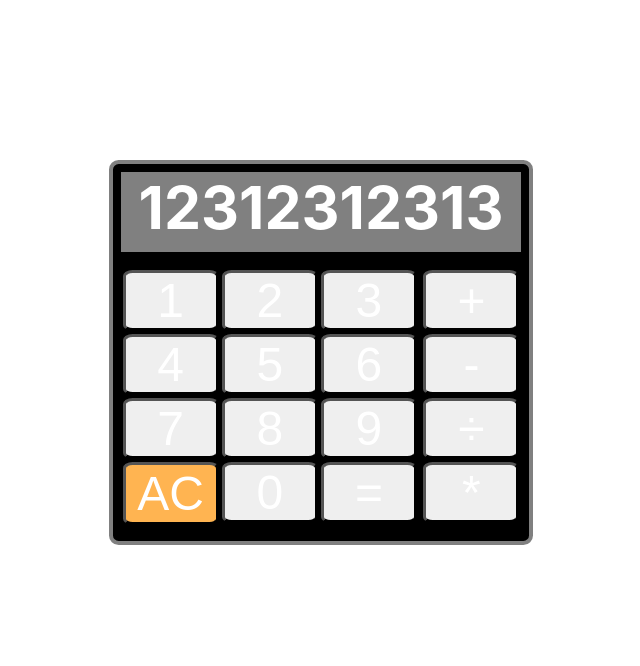
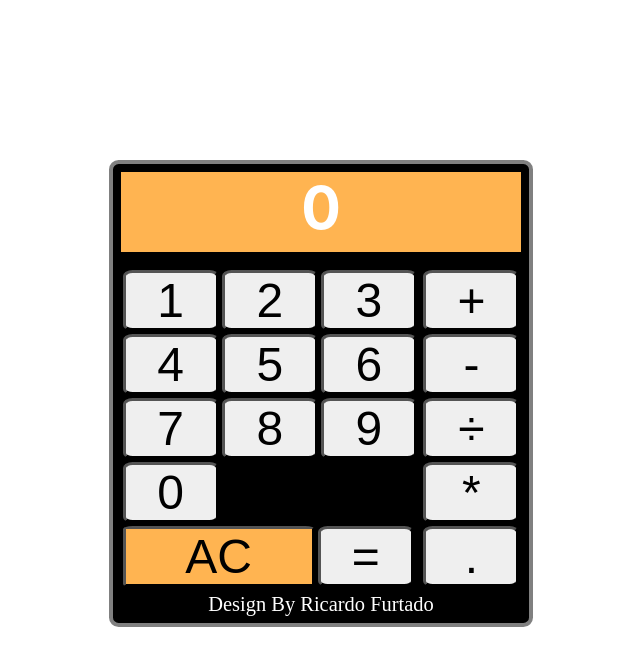
Before and after one commit to rickfurt/React-Calculator, a React (Create React App) app: page / in a window 1280 px wide. Shown: the top 666 px of the page, without its empty margins (319-959 px from the left). Built offline with nearby package versions, Linux system fonts and the light colour scheme.

Commit message:
handle Ac button / click values

```diff
--- a/src/App.css
+++ b/src/App.css
@@ -19,8 +19,7 @@
   margin: 5px 5px 10px 5px;
   width: auto;
   height: 50px;
-  background-color: gray;
-
+  background-color:#ffb451;
 }
 
 .preview{
@@ -53,7 +52,7 @@
 }
 
 .operator,.number{
-  color: white;
+  color: black;
   font-size: 30px;
   text-align: center;
   width: 60px;
@@ -61,12 +60,41 @@
   border-radius:10%;
 }
 
+.number:hover{
+  background-color: black;
+  color:white;
+  transform: scale(0.9)
+}
+
+.operator:hover{
+  background-color: black;
+  color:white;
+  transform: scale(0.9)
+}
+
+
 .clear{
-  width: 60px;
-  border-radius:10%;
+  width: 120px;
+  border-radius:5%;
   background-color:#ffb451;
   /* border:1px solid white; */
-  color: white;
+  color: black;
   font-size: 30px;
   margin:1px 1px 0 1px;
 }
+
+.clear:hover{
+  background-color: black;
+  color:white;
+  transform: scale(0.9)
+}
+
+.credit{
+  color:white;
+  display: flex;
+  justify-content: center;
+  font-size: 0.8rem;
+  line-height: 0.2rem;
+  align-items: center;
+  margin-top: 8px;
+}
--- a/src/App.js
+++ b/src/App.js
@@ -2,32 +2,67 @@ import React, { Component } from 'react';
 import './App.css';
 
 class App extends Component {
+  constructor(){
+    super()
+    this.state = {
+      display:0,
+      store:[],
+      initial:0
+    }
+    this.handleClick = this.handleClick.bind(this);
+    this.clear = this.clear.bind(this);
+  }
+
+  handleClick(e){
+    var joined = this.state.store.concat(e.target.value);
+
+    this.setState({
+      store: joined,
+      display:joined
+    })
+  }
+
+  clear(){
+    this.setState({
+      store:[],
+      display:this.state.initial
+    })
+  }
+
   render() {
     return (
       <div className="app-container">
         <div className="display">
-          <div className="preview">12312312313</div>
+          <div className="preview" id="display" onChange={this.handleDisplay}>
+            {this.state.display}
         </div>
+        </div>
+
         <div className="operators">
-          <button className="operator">+</button>
-          <button className="operator">-</button>
-          <button className="operator">÷</button>
-          <button className="operator">*</button>
+          <button className="operator" id="add">+</button>
+          <button className="operator" id="subtract">-</button>
+          <button className="operator" id="divide" >÷</button>
+          <button className="operator" id="multiply">*</button>
+          <button className="operator" id="decimal">.</button>
         </div>
         <div className="numbers">
-          <button className="number">1</button>
-          <button className="number">2</button>
-          <button className="number">3</button>
-          <button className="number">4</button>
-          <button className="number">5</button>
-          <button className="number">6</button>
-          <button className="number">7</button>
-          <button className="number">8</button>
-          <button className="number">9</button>
-          <button className="clear">AC</button>
-          <button className="number">0</button>
-          <button className="operator">=</button>
+          <button className="number" id="one" value="1" onClick={this.handleClick}>1</button>
+          <button className="number" id="two" value="2" onClick={this.handleClick}>2</button>
+          <button className="number" id="three" value="3" onClick={this.handleClick}>3</button>
+          <button className="number" id="four" value="4" onClick={this.handleClick}>4</button>
+          <button className="number" id="five" value="5" onClick={this.handleClick}>5</button>
+          <button className="number" id="six" value="6" onClick={this.handleClick}>6</button>
+          <button className="number" id="seven" value="7" onClick={this.handleClick}>7</button>
+          <button className="number" id="eight" value="8" onClick={this.handleClick}>8</button>
+          <button className="number" id="nine" value="9" onClick={this.handleClick}>9</button>
+          <button className="number" id="zero"value="0" onClick={this.handleClick}>0</button>
+
+          <span className="clearfix">
+            <button className="clear" id="clear" value="0" onClick={this.clear}>AC</button>
+            <button className="operator" id="equals">=</button>
+          </span>
         </div>
+        <p className="credit">Design By Ricardo Furtado</p>
     </div>
     );
   }
```
